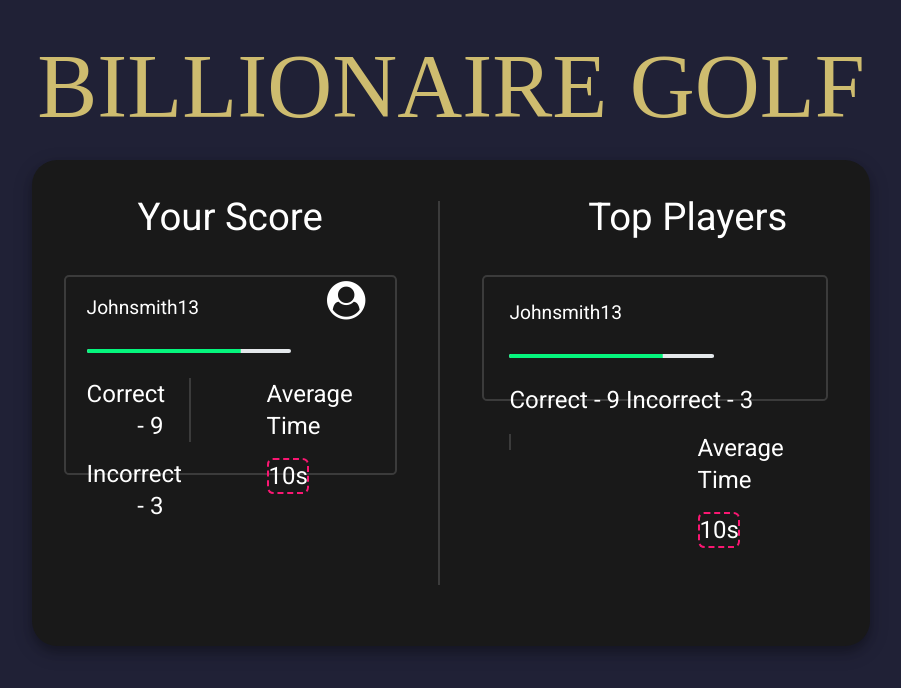
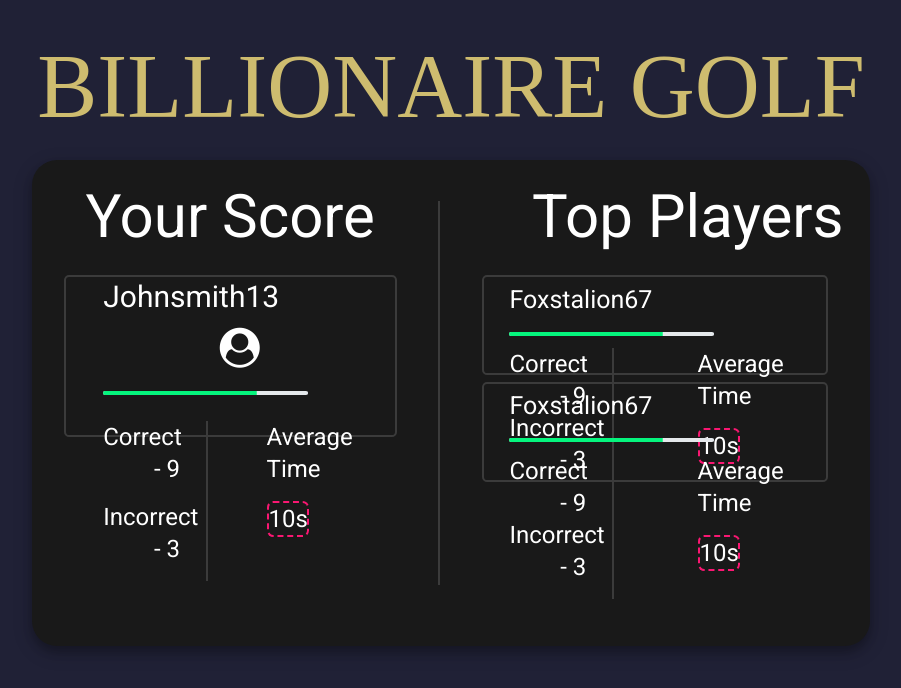
Before and after one commit to LachlanDow/Industry_Proj_Team5, an Angular app in the folder Front-end/become-billionaire/: page / in a window 1280 px wide. Both pictures are taken after a click on the button "Leaderboard". Shown: the top 688 px of the page, without its empty margins (189-1090 px from the left). Built offline with nearby package versions, Linux system fonts and the light colour scheme; a web font is replaced by a local one.

Commit message:
Leaderboard fixed alignment

```diff
--- a/Front-end/become-billionaire/src/app/leaderboard/leaderboard.component.css
+++ b/Front-end/become-billionaire/src/app/leaderboard/leaderboard.component.css
@@ -43,18 +43,21 @@ div.box {
     font-family: "Roboto";
 
     text-align: left;
-    height: 15vw;
+    height: 12vw;
     color: white;
     margin-left: 10%;
     margin-right: 10%;
     margin-top:2%;
     padding-top: 1%;
-    padding-left: 5%;
+    padding-left: 9%;
 
 
   }
   .profileIcon {
       margin-left: 40%;
+      margin-top: 5%;
+      font-size: 8vw;
+      font-size: max(40px);
       height: auto;
       width: auto;
   }
@@ -69,6 +72,7 @@ div.box {
     padding-bottom: 2vw;
     color: white;
     font-size: 3vw;
+    font-size: max(60px);
   }
 
   ::ng-deep .mat-progress-bar-fill::after {
@@ -89,10 +93,17 @@ div.box {
     margin-bottom: 2vw;
 
 }
+.progressBarTop {
+  width: 16vw;
+  margin-top: 3%;
+  margin-bottom: 1vw;
+
+}
 
 .divLeft {
 
   width:6vw;
+  height: auto;
   display:block;
   float: left;
   text-align: right;
@@ -101,6 +112,7 @@ div.box {
 }
 .divRight {
   width:10vw;
+  height: auto;
   display:block;
   float: right;
   text-align: left;
@@ -119,16 +131,26 @@ div.box {
     border-radius: 0.4vw;
     float: right;
     text-align: left;
-    height: 8vw;
+    height: 7vw;
     width: 95%;
     color: white;
-
     margin-right: 8%;
-
-    padding-top: 6%;
+    padding-top: 2%;
     padding-left: 2vw;
+    margin-bottom: 2%;
 
 }
 .nameSize {
   font-size: 1.5vw;
+  font-size: max(30px);
 }
+
+.nameSizeTop {
+  font-size: 1.5vw;
+  font-size: max(25px);
+}
+
+.topPoints {
+  font-size: 1.5vw;
+  font-size: max(20px);
+}
--- a/Front-end/become-billionaire/src/app/leaderboard/leaderboard.component.html
+++ b/Front-end/become-billionaire/src/app/leaderboard/leaderboard.component.html
@@ -4,7 +4,7 @@
    <div class="div1">
    <h1 class="headers">Your Score</h1>
    <div class="userInfo">
-      <h1 class="nameSize">Johnsmith13 <i class="fa fa-user-circle fa-2x profileIcon"></i></h1>
+      <h1 class="nameSize">Johnsmith13 <i class="fa fa-user-circle fa-1x profileIcon"></i></h1>
       <mat-progress-bar class="progressBar" mode="determinate" [value]="userScore"></mat-progress-bar>
       <span class="divLeft rightborder"><h1>Correct - 9</h1><h1>Incorrect - 3</h1></span>
       <span class="divRight"><h1>Average Time</h1><h1 class="timer">10s</h1></span>
@@ -15,10 +15,16 @@
    <div class="div2">
       <h1 class="headers">Top Players</h1>
       <div class="topPlayerInfo">
-         <h1 class="nameSize">Johnsmith13 </h1>
-         <mat-progress-bar class="progressBar" mode="determinate" [value]="userScore"></mat-progress-bar>
-         <span class="rightborder"><h1>Correct - 9 Incorrect - 3</h1></span>
-         <span class="divRight"><h1>Average Time</h1><h1 class="timer">10s</h1></span>
+         <h1 class="nameSizeTop">Foxstalion67 </h1>
+         <mat-progress-bar class="progressBarTop" mode="determinate" [value]="userScore"></mat-progress-bar>
+         <span class="divLeft rightborder topPoints"><h1>Correct - 9 Incorrect - 3</h1></span>
+         <span class="divRight topPoints"><h1>Average Time</h1><h1 class="timer">10s</h1></span>
+      </div>
+      <div class="topPlayerInfo">
+         <h1 class="nameSizeTop">Foxstalion67 </h1>
+         <mat-progress-bar class="progressBarTop" mode="determinate" [value]="userScore"></mat-progress-bar>
+         <span class="divLeft rightborder topPoints"><h1>Correct - 9 Incorrect - 3</h1></span>
+         <span class="divRight topPoints"><h1>Average Time</h1><h1 class="timer">10s</h1></span>
       </div>
 
    </div>
```
